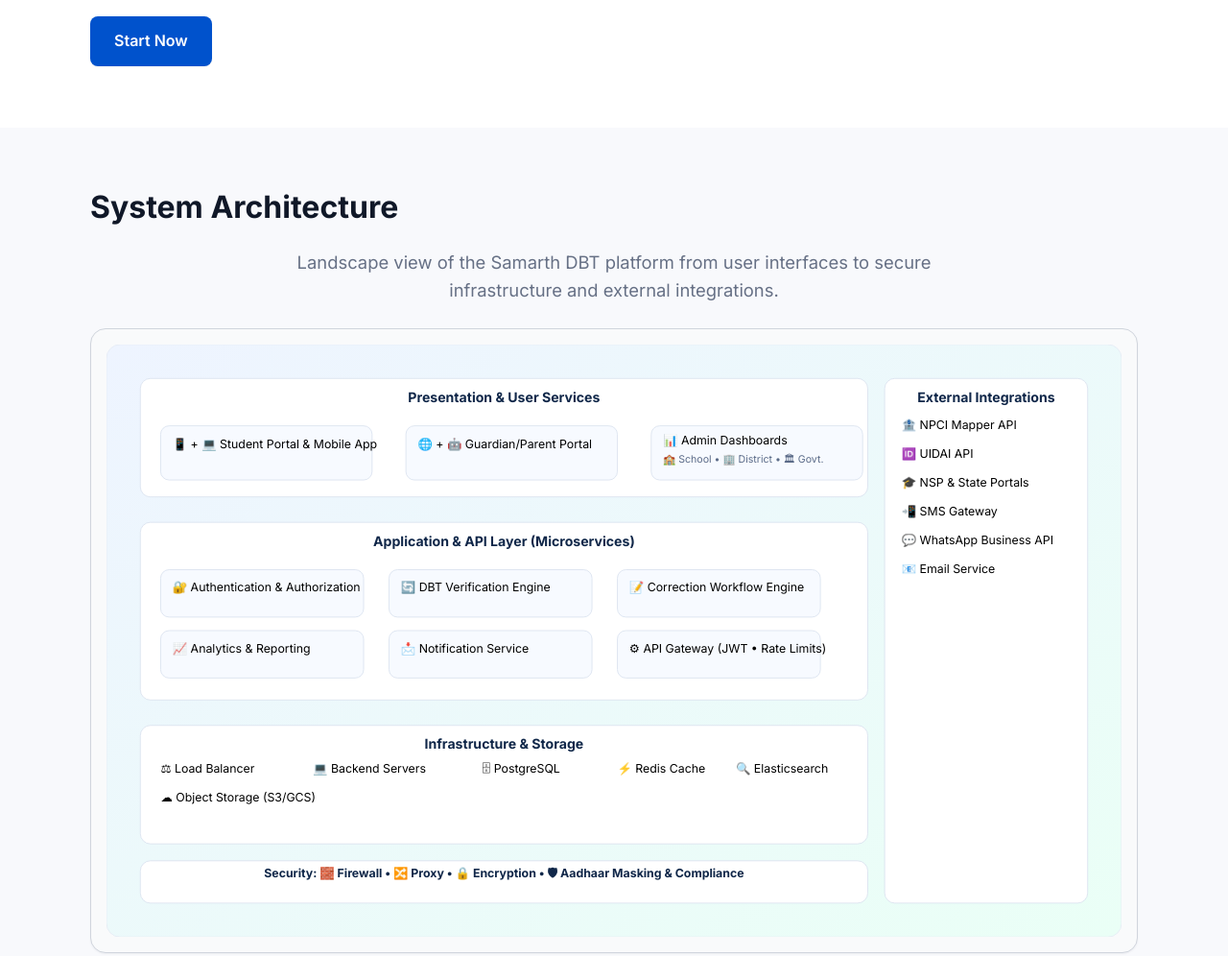
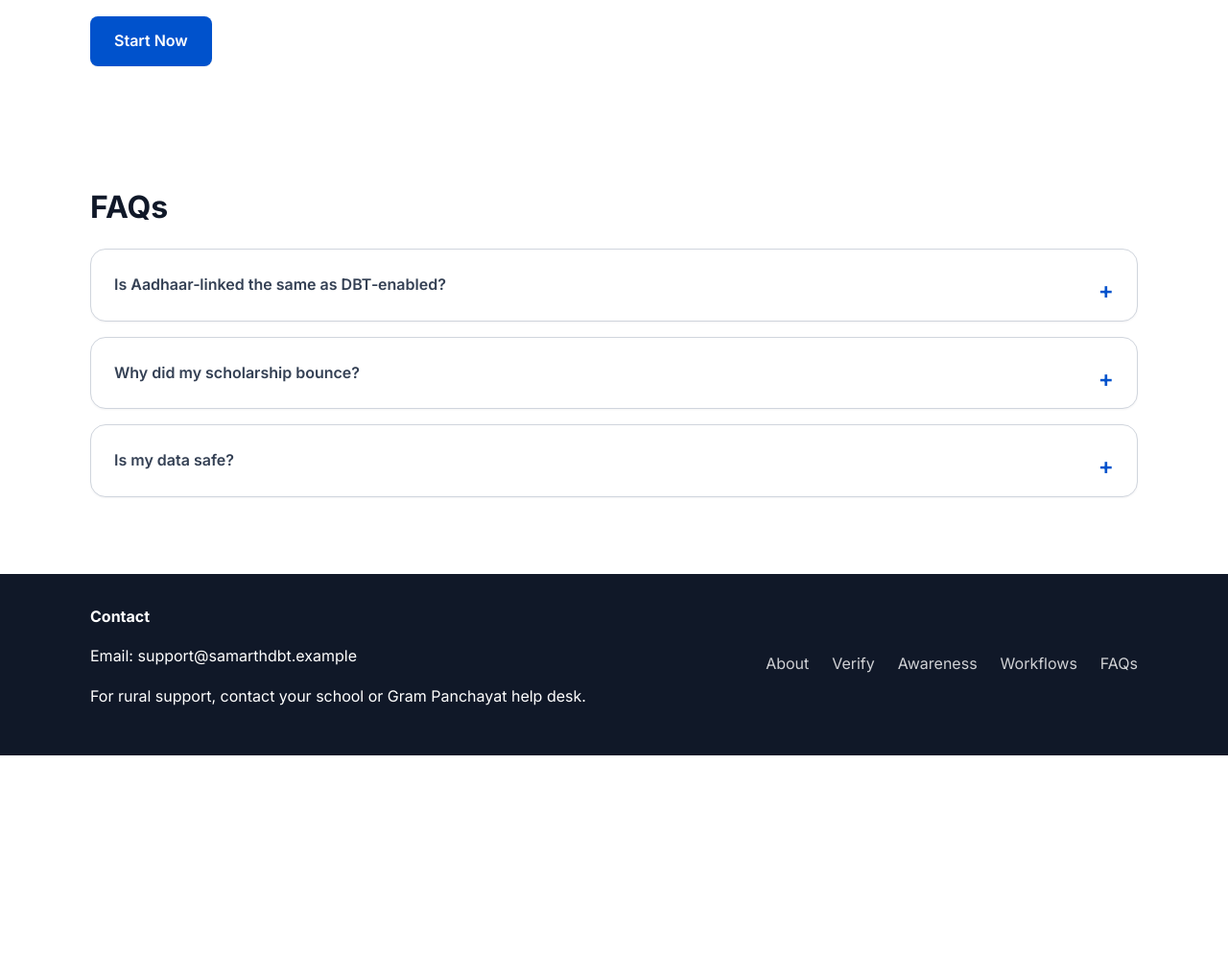
Before and after one commit to vedanshtech1220/SamarthDBT, a plain HTML site: page index.html in a window 1280 px wide. Shown: the part 2980-3976 px from the top of the page at 96% size. After the commit the page ends 3767 px from the top, so only its background shows below. Drawn offline with Linux system fonts and the light colour scheme.

Commit message:
remeved arch

```diff
--- a/index.html
+++ b/index.html
@@ -166,7 +166,7 @@
       <a href="#verify" class="btn">Start Now</a>
     </section>
 
-    <section id="architecture" class="section section-alt">
+    <!-- <section id="architecture" class="section section-alt">
       <div class="container">
         <h2>System Architecture</h2>
         <p class="lead">Landscape view of the Samarth DBT platform from user interfaces to secure infrastructure and external integrations.</p>
@@ -181,7 +181,7 @@
             <rect x="0" y="0" width="1200" height="700" rx="16" fill="url(#archG)" stroke="#e6ecf5"/>
 
             <!-- Side Layer – External Integrations -->
-            <g transform="translate(920,40)">
+            <!-- <g transform="translate(920,40)">
               <rect x="0" y="0" width="240" height="620" rx="12" fill="#ffffff" stroke="#dbe3f0"/>
               <text x="120" y="28" text-anchor="middle" font-size="16" fill="#102749" font-weight="700">External Integrations</text>
               <g transform="translate(20,60)">
@@ -192,10 +192,10 @@
                 <text y="136" font-size="14">💬 WhatsApp Business API</text>
                 <text y="170" font-size="14">📧 Email Service</text>
               </g>
-            </g>
+            </g> -->
 
             <!-- Top Layer – Presentation & User Services -->
-            <g transform="translate(40,40)">
+            <!-- <g transform="translate(40,40)">
               <rect x="0" y="0" width="860" height="140" rx="12" fill="#ffffff" stroke="#dbe3f0"/>
               <text x="430" y="28" text-anchor="middle" font-size="16" fill="#102749" font-weight="700">Presentation & User Services</text>
               <g transform="translate(24,56)">
@@ -207,10 +207,10 @@
                 <text x="594" y="22" font-size="14">📊 Admin Dashboards</text>
                 <text x="594" y="44" font-size="12" fill="#5b6b88">🏫 School • 🏢 District • 🏛 Govt.</text>
               </g>
-            </g>
+            </g> -->
 
             <!-- Middle Layer – Application & API Layer (Microservices) -->
-            <g transform="translate(40,210)">
+            <!-- <g transform="translate(40,210)">
               <rect x="0" y="0" width="860" height="210" rx="12" fill="#ffffff" stroke="#dbe3f0"/>
               <text x="430" y="28" text-anchor="middle" font-size="16" fill="#102749" font-weight="700">Application & API Layer (Microservices)</text>
               <g transform="translate(24,56)">
@@ -229,10 +229,10 @@
                 <rect x="540" y="72" width="240" height="56" rx="10" fill="#f7faff" stroke="#dbe3f0"/>
                 <text x="554" y="98" font-size="14">⚙ API Gateway (JWT • Rate Limits)</text>
               </g>
-            </g>
+            </g> -->
 
             <!-- Lower Layer – Infrastructure & Storage -->
-            <g transform="translate(40,450)">
+            <!-- <g transform="translate(40,450)">
               <rect x="0" y="0" width="860" height="140" rx="12" fill="#ffffff" stroke="#dbe3f0"/>
               <text x="430" y="28" text-anchor="middle" font-size="16" fill="#102749" font-weight="700">Infrastructure & Storage</text>
               <g transform="translate(24,56)">
@@ -243,17 +243,17 @@
                 <text x="680" y="0" font-size="14">🔍 Elasticsearch</text>
                 <text x="0" y="34" font-size="14">☁ Object Storage (S3/GCS)</text>
               </g>
-            </g>
+            </g> -->
 
             <!-- Bottom Layer – Security -->
-            <g transform="translate(40,610)">
+            <!-- <g transform="translate(40,610)">
               <rect x="0" y="0" width="860" height="50" rx="12" fill="#ffffff" stroke="#dbe3f0"/>
               <text x="430" y="20" text-anchor="middle" font-size="14" fill="#102749" font-weight="700">Security: 🧱 Firewall • 🔀 Proxy • 🔒 Encryption • 🛡 Aadhaar Masking & Compliance</text>
             </g>
           </svg>
         </div>
       </div>
-    </section>
+    </section> -->
 
     <section id="faq" class="section container">
       <h2>FAQs</h2>
```
